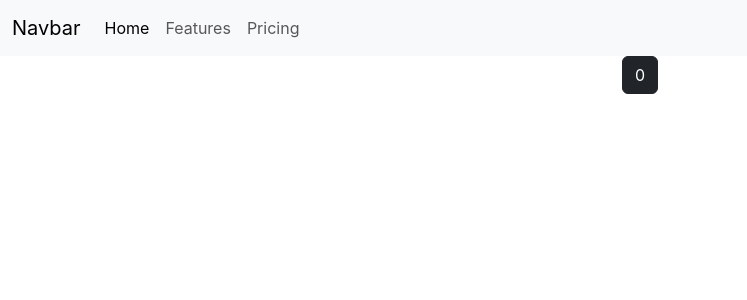
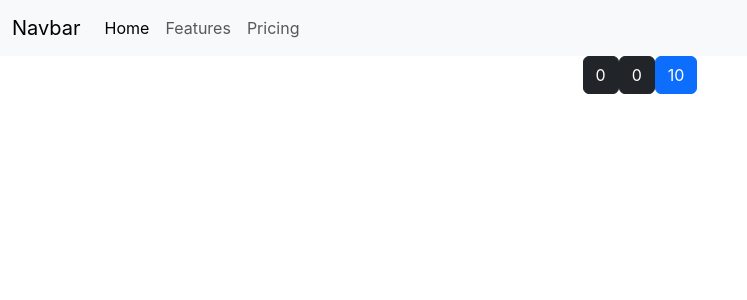
Before and after one commit to FLogan1991/React_Assignment, a React (Create React App) app: page / in a window 1280 px wide. Shown: the top 300 px of the page, without its empty margins (0-747 px from the left). Built offline with nearby package versions, Linux system fonts and the light colour scheme.

Commit message:
brought code back to where it was before I lost the save

```diff
--- a/src/App.js
+++ b/src/App.js
@@ -2,12 +2,14 @@ import logo from './logo.svg';
 import './App.css';
 import Nav from './components/Nav';
 import Body from './components/Body';
+import BodyHooks from './components/BodyHooks';
 
 function App() {
   return (
     <div className="App">
       <Nav />
       <Body />
+      <BodyHooks />
     </div>
   );
 }
--- a/src/components/Body.jsx
+++ b/src/components/Body.jsx
@@ -7,6 +7,11 @@ class Body extends Component{
         this.state = {
             count: 0
         }
+    }
+
+    componentDidUpdate(prevProps, prevState){
+        console.log(prevState)
+        console.log(this.state)
     }
 
     render(){
```
